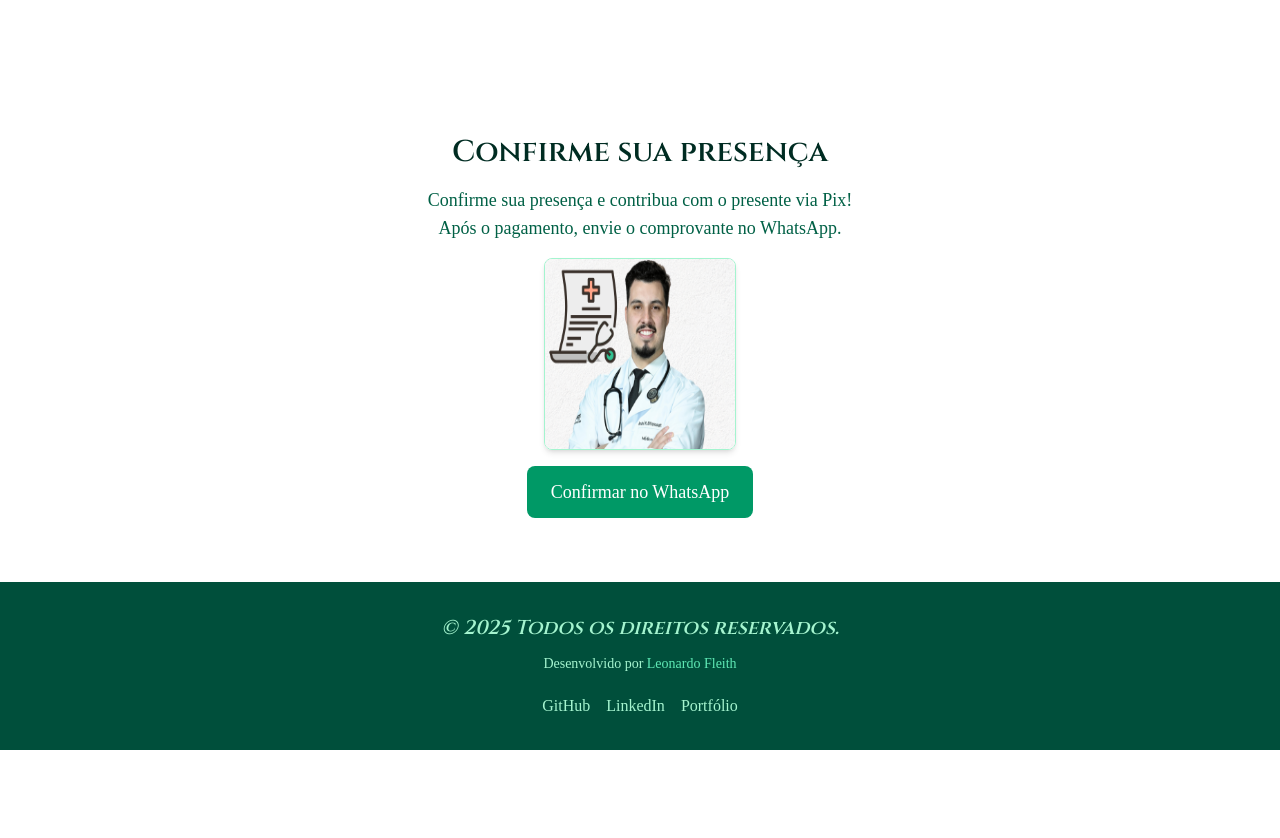
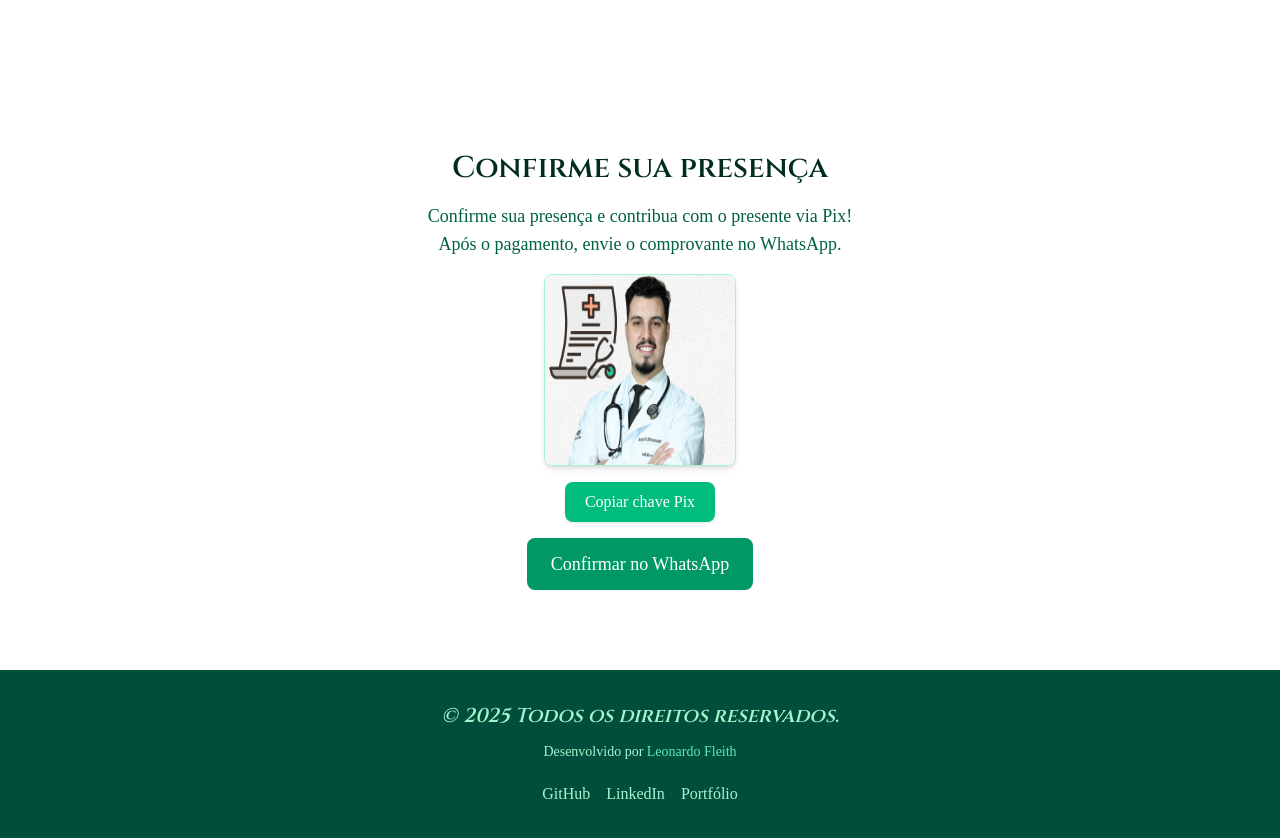
Before and after one commit to LeonardoKako/formatura-andre, a React (Vite) app: page / in a window 1280 px wide. Shown: the part 4259-5097 px from the top of the page. Before the commit the page ends 5009 px from the top, so only its background shows below. Built offline with nearby package versions, Linux system fonts and the light colour scheme; a web font is replaced by a local one.

Commit message:
fixed ConfirmPresence

```diff
--- a/src/components/ConfirmPresence.tsx
+++ b/src/components/ConfirmPresence.tsx
@@ -1,9 +1,30 @@
+import { toast } from "react-toastify";
 import qrPix from "../assets/gifts/andre-vale.png";
 
 export function ConfirmPresence() {
+  const pixKey =
+    "00020126580014BR.GOV.BCB.PIX0114+55489999999995204000053039865802BR5912Andre Vale6009FLORIANOP702BR62290525PIXANDREVALE1234567890123456304ABCD";
+
+  const handleCopy = async () => {
+    try {
+      await navigator.clipboard.writeText(pixKey);
+      toast.success("Chave Pix copiada com sucesso! ", {
+        position: "top-center",
+        autoClose: 2000,
+        theme: "light",
+      });
+    } catch {
+      toast.error("Erro ao copiar a chave Pix ❌", {
+        position: "top-center",
+        autoClose: 2000,
+        theme: "colored",
+      });
+    }
+  };
+
   return (
     <section
-      className='w-full px-12 py-4 text-center flex flex-col items-center gap-4'
+      className='w-full px-12 py-8 text-center flex flex-col items-center gap-4'
       id='confirmacao'
     >
       <h1 className='text-3xl text-emerald-950 font-semibold'>
@@ -20,6 +41,13 @@ export function ConfirmPresence() {
         className='w-48 h-48 rounded-lg shadow-md border border-emerald-200'
       />
 
+      <button
+        onClick={handleCopy}
+        className='bg-emerald-500 hover:bg-emerald-600 text-white px-5 py-2 cursor-pointer rounded-lg font-medium transition-all shadow-sm'
+      >
+        Copiar chave Pix
+      </button>
+
       <a
         href='https://wa.me/5548999999999?text=Olá! Quero confirmar minha presença 🎉'
         target='_blank'
```
